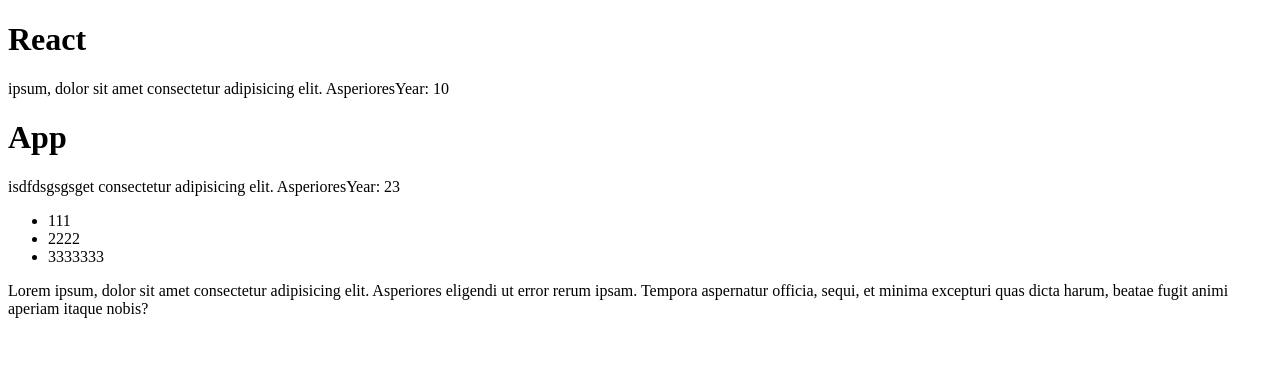
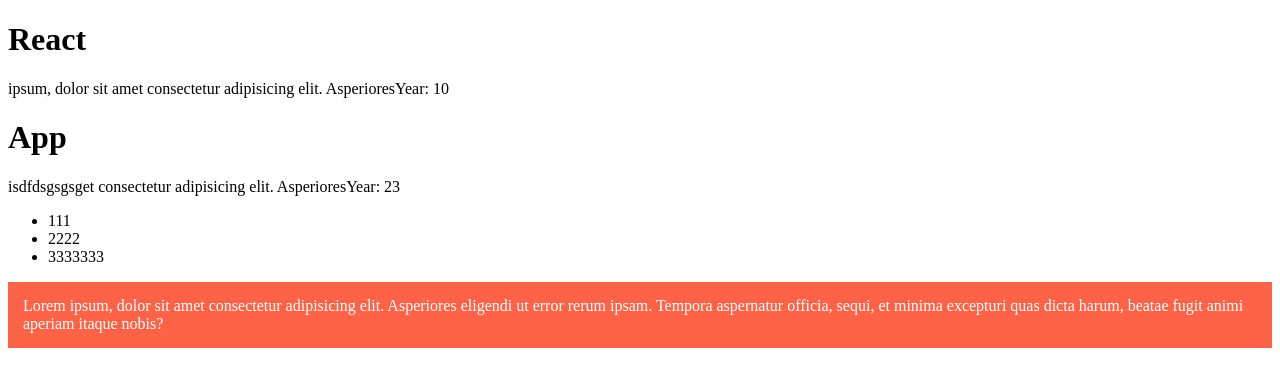
Before and after one commit to RB1321/shop-react-project, a React (Create React App) app: page / in a window 1280 px wide. Shown: the top 386 px of the page. Built offline with nearby package versions, Linux system fonts and the light colour scheme.

Commit message:
add first css in react

```diff
--- a/src/List.tsx
+++ b/src/List.tsx
@@ -1,5 +1,6 @@
 type Props = {}
 export const List = (props: Props) => {
+    let data = false
     return (
         <>
             <ul>
@@ -7,7 +8,13 @@
                 <li>2222</li>
                 <li>3333333</li>
             </ul>
-            <p>
+            <p
+                style={{
+                    color: 'white',
+                    backgroundColor: data ? 'purple' : 'tomato',
+                    padding: '15px',
+                }}
+            >
                 Lorem ipsum, dolor sit amet consectetur adipisicing elit.
                 Asperiores eligendi ut error rerum ipsam. Tempora aspernatur
                 officia, sequi, et minima excepturi quas dicta harum, beatae
```
